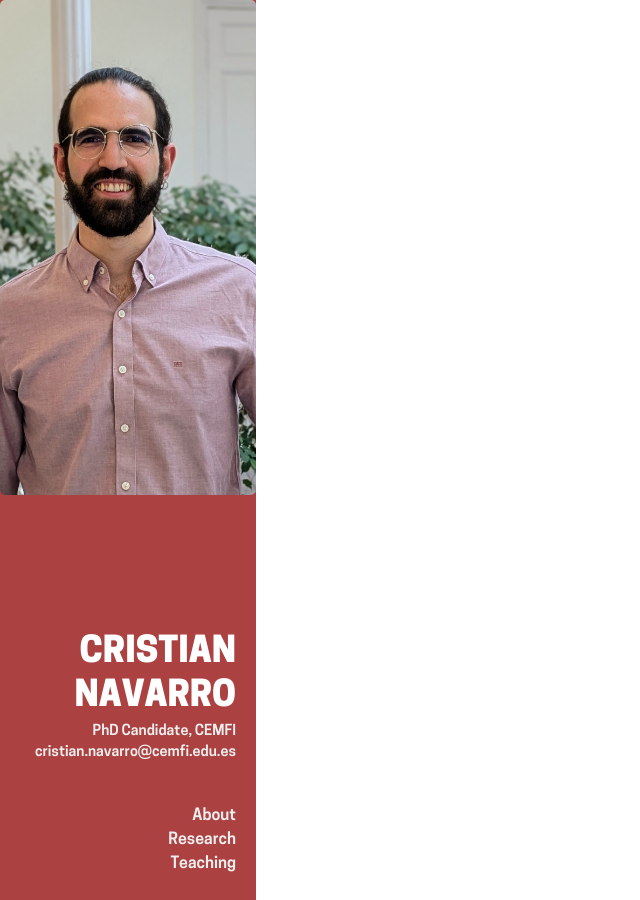
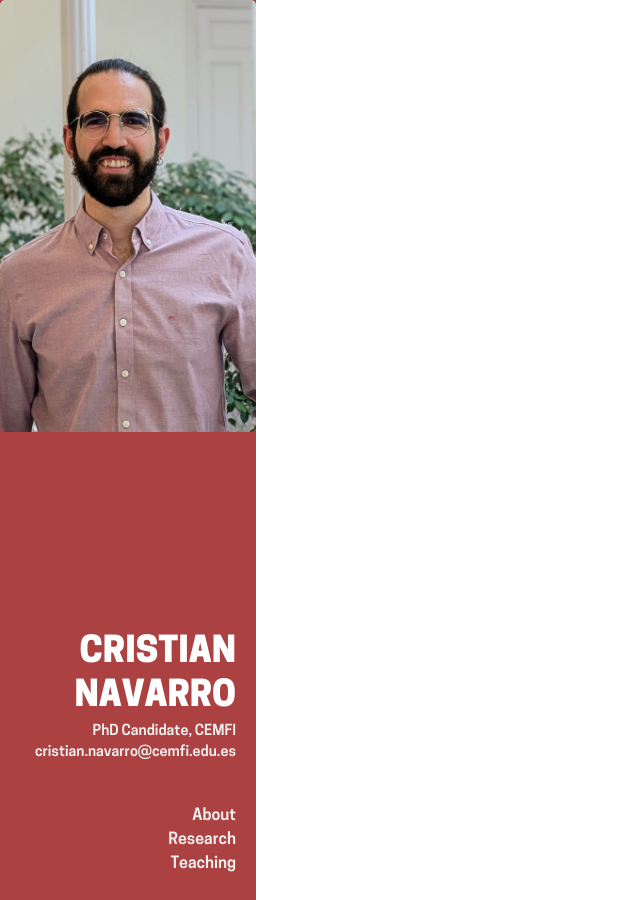
Before and after one commit to cnavarroserrano/cnavarroserrano.github.io, a Jekyll site: the page built from icons/readme.md, in a window 1280 px wide. Shown: the whole page, without its empty margins (0-640 px from the left). Built offline with Jekyll 4.4.1, drawn with Linux system fonts in a browser that asks for light colours; some web fonts are replaced; our own code applies the rules of GitHub Pages for plain Markdown files.

Commit message:
Update sidebar.html

```diff
--- a/_includes/sidebar.html
+++ b/_includes/sidebar.html
@@ -14,7 +14,8 @@
   .sidebar .sidebar-photo{
     display:block;
     width:100%;
-    height: min(55vh, 520px);
+    /* height: min(55vh, 520px); */
+    height: clamp(360px, 48vh, 520px); /* NEW: shrinks earlier at mid zoom */
     object-fit: cover;
     transform: translateY(0%);   /* positive = push image down */
   }
```
